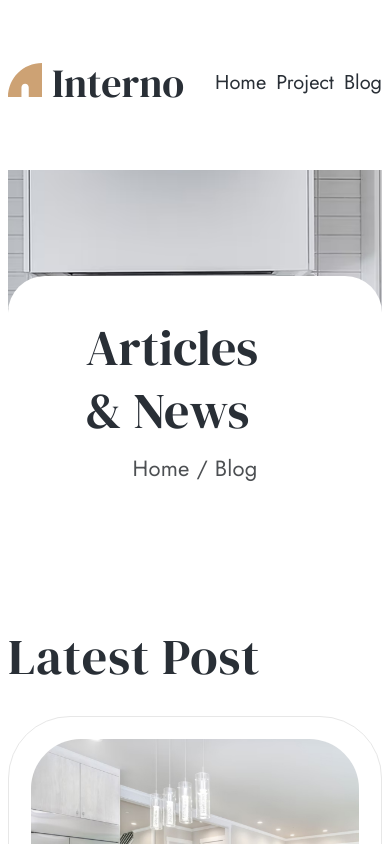
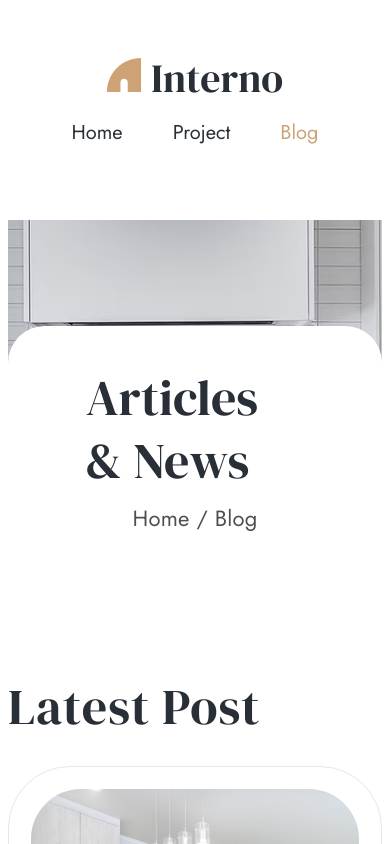
Before and after one commit to Cxade/interno, a Vue app: page /blog in a window 390 px wide. Shown: the top 844 px of the page. Built offline with nearby package versions, Linux system fonts and the light colour scheme.

Commit message:
some fix

```diff
--- a/src/blocks/FooterBlock.vue
+++ b/src/blocks/FooterBlock.vue
@@ -34,7 +34,7 @@
       </div>
       <div class="footer__mid">
         <h3 class="footer__mid-heading">Pages</h3>
-        <NavigationComp :style="{ flexDirection: 'column' }" />
+        <NavigationComp />
       </div>
       <div class="footer__right">
         <h3 class="footer__right-title">Contact</h3>
@@ -133,6 +133,19 @@ export default {
   }
 }
 
-@media screen and (max-width: 767px) {
+@media screen and (max-width: 768px) {
+  .footer__main {
+    flex-direction: column;
+  }
+  .footer__right {
+    order: -1;
+  }
+  .footer__mid {
+    order: -2;
+  }
+  .footer__mid nav {
+    flex-direction: row;
+    gap: 10px;
+  }
 }
 </style>
--- a/src/blocks/HeaderBlock.vue
+++ b/src/blocks/HeaderBlock.vue
@@ -2,7 +2,7 @@
   <header class="header">
     <div class="header__main center">
       <LogoMain />
-      <NavigationComp :style="{ gap: '50px' }" />
+      <NavigationComp :style="{ gap: '50px', flexDirection: 'row' }" />
     </div>
   </header>
 </template>
@@ -29,4 +29,10 @@ export default {
     padding: 53px 0 57px 0;
   }
 }
+
+@media screen and (max-width: 767px) {
+  .header__main {
+    flex-direction: column;
+  }
+}
 </style>
--- a/src/components/NavigationComp.vue
+++ b/src/components/NavigationComp.vue
@@ -15,6 +15,7 @@ export default {
 
 .navigation {
   display: flex;
+  flex-direction: column;
   &__link {
     color: $secondColor;
     text-align: center;
@@ -28,10 +29,7 @@ export default {
     }
   }
 }
-
-@media screen and (max-width: 1024px) {
-  .navigation {
-    gap: 10px !important;
-  }
+.router-link-active {
+  color: $mainColor;
 }
 </style>
--- a/src/pages/PageHome.vue
+++ b/src/pages/PageHome.vue
@@ -60,7 +60,7 @@
         <div class="experience__line"></div>
         <div class="experience__box">
           <p class="experience__heading">95</p>
-          <p class="experience__text">Happy CUstomers</p>
+          <p class="experience__text">Happy Customers</p>
         </div>
       </div>
     </div>
@@ -242,6 +242,9 @@ export default {
     &__line {
       display: none;
     }
+    &__text {
+      font-size: 18px;
+    }
   }
 }
 </style>
```
